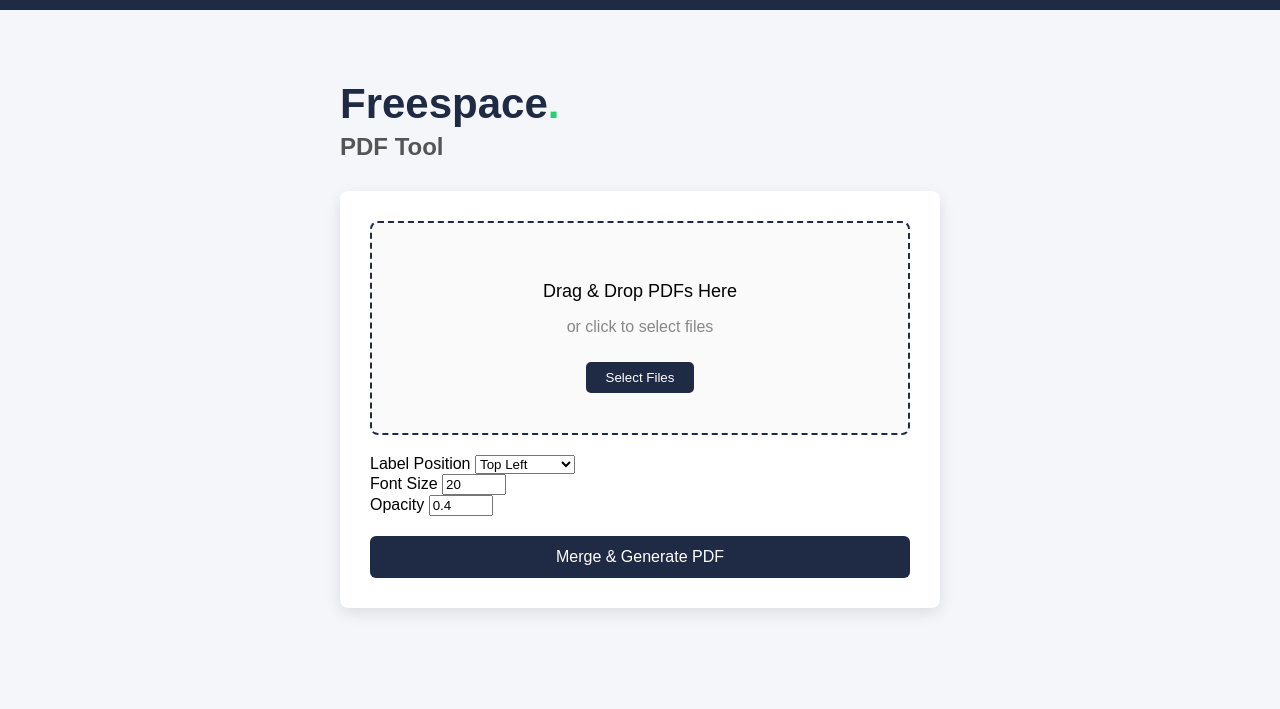
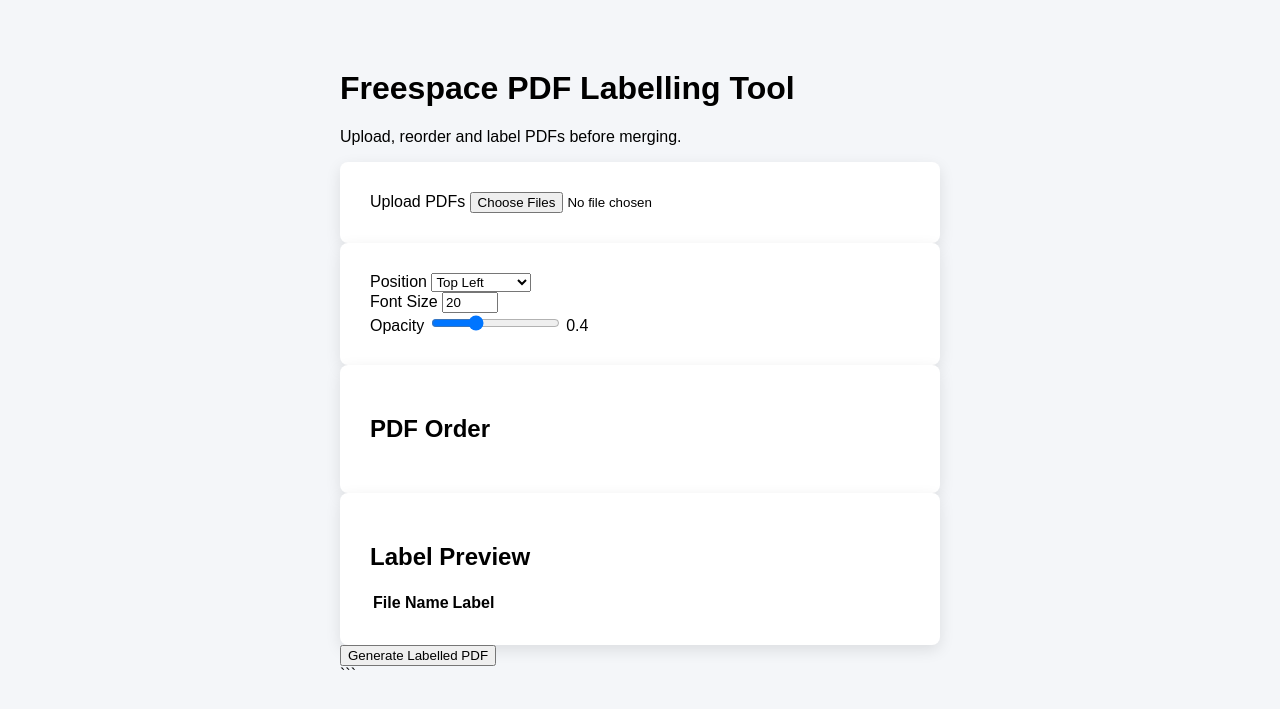
Before and after one commit to adilansariii/PDF-labelling-tool, a Flask app: page / in a window 1280 px wide. Shown: the top 709 px of the page. Run offline with Flask 3, Linux system fonts and the light colour scheme; lists and menus that the app fills with data are empty.

Commit message:
Refactor index.html for PDF Labelling Tool
Updated the HTML structure and improved the layout for the PDF Labelling Tool. Added new elements for file upload and label preview functionality.

````diff
--- a/templates/index.html
+++ b/templates/index.html
@@ -1,290 +1,331 @@
 <!DOCTYPE html>
-<html>
 
+<html lang="en">
 <head>
+    <meta charset="UTF-8">
+    <meta name="viewport" content="width=device-width, initial-scale=1.0">
+    <title>Freespace PDF Labelling Tool</title>
 
-    <title>Freespace PDF Processor</title>
 
-    <link rel="stylesheet"
-          href="{{ url_for('static', filename='style.css') }}">
+<link rel="stylesheet" href="{{ url_for('static', filename='style.css') }}">
+
+<script src="https://cdn.jsdelivr.net/npm/sortablejs@1.15.2/Sortable.min.js"></script>
+
 
 </head>
-
 <body>
-
-<div class="topbar"></div>
 
 <div class="container">
 
-    <h1 class="logo">
-        Freespace<span>.</span>
-    </h1>
 
-    <h2 class="subtitle">
-        PDF Tool
-    </h2>
+<div class="header">
+    <h1>Freespace PDF Labelling Tool</h1>
+    <p>Upload, reorder and label PDFs before merging.</p>
+</div>
+
+<form id="pdfForm" method="POST" enctype="multipart/form-data">
+
+    <div class="card">
+        <label class="label-title">Upload PDFs</label>
+
+        <input
+            type="file"
+            id="pdfInput"
+            name="pdfs"
+            multiple
+            accept=".pdf"
+            required
+        >
+    </div>
 
     <div class="card">
 
-        <!-- DROP AREA -->
-        <div id="drop-area">
+        <div class="settings-grid">
 
-            <p class="upload-text">
-                Drag & Drop PDFs Here
-            </p>
+            <div>
+                <label>Position</label>
 
-            <p class="small">
-                or click to select files
-            </p>
-
-            <input
-                type="file"
-                id="fileInput"
-                name="pdfs"
-                multiple
-                accept=".pdf"
-                hidden
-            >
-
-            <button
-                class="select-btn"
-                type="button"
-                onclick="document.getElementById('fileInput').click()"
-            >
-                Select Files
-            </button>
-
+                <select id="position" name="position">
+                    <option value="top-left">Top Left</option>
+                    <option value="top-right">Top Right</option>
+                    <option value="bottom-left">Bottom Left</option>
+                    <option value="bottom-right">Bottom Right</option>
+                    <option value="center">Center</option>
+                </select>
             </div>
 
-        <!-- FILE LIST -->
-        <ul id="fileList"></ul>
-
-        <!-- FORM -->
-        <form
-            id="uploadForm"
-            action="/"
-            method="POST"
-            enctype="multipart/form-data"
-        >
-
-            <!-- HIDDEN FILE INPUT -->
-            <input
-                type="file"
-                id="hiddenFiles"
-                name="pdfs"
-                multiple
-                hidden
-            >
-
-            <!-- POSITION -->
-            <div class="option-group">
-
-                <label>
-                    Label Position
-                </label>
-
-                <select name="position">
-
-                    <option value="top-left">
-                        Top Left
-                    </option>
-
-                    <option value="top-right">
-                        Top Right
-                    </option>
-
-                    <option value="bottom-left">
-                        Bottom Left
-                    </option>
-
-                    <option value="bottom-right">
-                        Bottom Right
-                    </option>
-
-                    <option value="center">
-                        Center
-                    </option>
-
-                </select>
-
-            </div>
-
-            <!-- FONT SIZE -->
-            <div class="option-group">
-
-                <label>
-                    Font Size
-                </label>
+            <div>
+                <label>Font Size</label>
 
                 <input
                     type="number"
+                    id="font_size"
                     name="font_size"
+                    min="8"
+                    max="60"
                     value="20"
-                    min="8"
-                    max="100"
                 >
-
             </div>
 
-            <!-- OPACITY -->
-            <div class="option-group">
-
-                <label>
-                    Opacity
-                </label>
+            <div>
+                <label>Opacity</label>
 
                 <input
-                    type="number"
+                    type="range"
+                    id="opacity"
                     name="opacity"
-                    value="0.4"
                     min="0.1"
                     max="1"
                     step="0.1"
+                    value="0.4"
                 >
 
+                <span id="opacityValue">0.4</span>
             </div>
-
-            <!-- SUBMIT -->
-            <button
-                type="submit"
-                class="merge-btn"
-            >
-                Merge & Generate PDF
-            </button>
-
-        </form>
-
-        <!-- LOADING -->
-        <div
-            id="loading"
-            class="loading hidden"
-        >
-            Processing PDFs...
-        </div>
-
-        <!-- ALERT -->
-        <div
-            id="alertBox"
-            class="alert hidden"
-        ></div>
 
         </div>
 
     </div>
 
+    <div class="card">
+
+        <h2>PDF Order</h2>
+
+        <ul id="fileList"></ul>
+
+    </div>
+
+    <div class="card">
+
+        <h2>Label Preview</h2>
+
+        <table id="previewTable">
+
+            <thead>
+                <tr>
+                    <th>File Name</th>
+                    <th>Label</th>
+                </tr>
+            </thead>
+
+            <tbody></tbody>
+
+        </table>
+
+    </div>
+
+    <input
+        type="hidden"
+        id="file_order"
+        name="file_order"
+    >
+
+    <button type="submit" class="generate-btn">
+        Generate Labelled PDF
+    </button>
+
+</form>
+```
+
+
+
+
 <script>
 
-let selectedFiles = []
+let uploadedFiles = [];
 
-const dropArea = document.getElementById("drop-area")
-const fileInput = document.getElementById("fileInput")
-const fileList = document.getElementById("fileList")
-const hiddenFiles = document.getElementById("hiddenFiles")
+const pdfInput = document.getElementById("pdfInput");
+const fileList = document.getElementById("fileList");
+const previewBody = document.querySelector("#previewTable tbody");
 
-// DRAG OVER
-dropArea.addEventListener("dragover", e => {
+const opacitySlider = document.getElementById("opacity");
+const opacityValue = document.getElementById("opacityValue");
 
-    e.preventDefault()
+opacitySlider.addEventListener("input", () => {
+    opacityValue.textContent = opacitySlider.value;
+});
 
-    dropArea.classList.add("highlight")
+function cleanLabel(filename) {
 
-})
+    let label = filename.replace(".pdf", "");
 
-// DRAG LEAVE
-dropArea.addEventListener("dragleave", () => {
+    label = label.replace(/[_-]/g, " ");
 
-    dropArea.classList.remove("highlight")
+    label = label.replace(/final|copy|v\d+/gi, "");
 
-})
+    label = label.replace(/\s+/g, " ").trim();
 
-// DROP
-dropArea.addEventListener("drop", e => {
-
-    e.preventDefault()
-
-    dropArea.classList.remove("highlight")
-
-    handleFiles(e.dataTransfer.files)
-
-})
-
-// FILE SELECT
-fileInput.addEventListener("change", e => {
-
-    handleFiles(e.target.files)
-
-})
-
-// HANDLE FILES
-function handleFiles(files){
-
-    for(let file of files){
-
-        if(file.type === "application/pdf"){
-
-            selectedFiles.push(file)
-
+    return label;
 }
 
+function rebuildPreview() {
+
+    previewBody.innerHTML = "";
+
+    document.querySelectorAll(".file-item")
+        .forEach(item => {
+
+            const filename = item.dataset.filename;
+
+            const labelInput =
+                item.querySelector(".label-input");
+
+            const row =
+                document.createElement("tr");
+
+            row.innerHTML = `
+                <td>${filename}</td>
+                <td>${labelInput.value}</td>
+            `;
+
+            previewBody.appendChild(row);
+        });
 }
 
-    renderList()
+function updateOrderField() {
 
+    const orderData = [];
+
+    document.querySelectorAll(".file-item")
+        .forEach(item => {
+
+            orderData.push({
+                index: parseInt(item.dataset.index),
+                label: item.querySelector(".label-input").value
+            });
+
+        });
+
+    document.getElementById("file_order").value =
+        JSON.stringify(orderData);
 }
 
-// RENDER LIST
-function renderList(){
 
-    fileList.innerHTML = ""
+pdfInput.addEventListener("change", () => {
 
-    selectedFiles.forEach((file,index)=>{
+    uploadedFiles = Array.from(pdfInput.files);
 
-        let li = document.createElement("li")
+    fileList.innerHTML = "";
 
-        li.innerHTML =
-            file.name +
-            ' <button type="button" onclick="removeFile('+index+')">Remove</button>'
+    previewBody.innerHTML = "";
 
-        fileList.appendChild(li)
+    uploadedFiles.forEach((file, index) => {
 
-    })
+        const li = document.createElement("li");
 
+        li.className = "file-item";
+
+        li.dataset.filename = file.name;
+
+        li.dataset.index = index;
+
+        li.innerHTML = `
+            <span class="drag-handle">☰</span>
+
+            <span class="file-name">
+                ${file.name}
+            </span>
+
+            <input
+                class="label-input"
+                type="text"
+                name="labels"
+                value="${cleanLabel(file.name)}"
+            >
+        `;
+
+        fileList.appendChild(li);
+
+        li.querySelector(".label-input")
+            .addEventListener(
+                "input",
+                rebuildPreview
+            );
+    });
+
+    rebuildPreview();
+
+    updateOrderField();
+});
+
+new Sortable(fileList, {
+
+    animation: 150,
+
+    ghostClass: "sortable-ghost",
+
+    chosenClass: "sortable-chosen",
+
+    dragClass: "sortable-drag",
+
+    onEnd: () => {
+
+        rebuildPreview();
+
+        updateOrderField();
+    }
+});
+
+document.getElementById("pdfForm")
+.addEventListener("submit", () => {
+
+    updateOrderField();
+});
+
+const savedPosition =
+    localStorage.getItem("position");
+
+const savedFontSize =
+    localStorage.getItem("font_size");
+
+const savedOpacity =
+    localStorage.getItem("opacity");
+
+if(savedPosition){
+    document.getElementById("position").value =
+        savedPosition;
 }
 
-// REMOVE FILE
-function removeFile(index){
-
-    selectedFiles.splice(index,1)
-
-    renderList()
-
+if(savedFontSize){
+    document.getElementById("font_size").value =
+        savedFontSize;
 }
 
-// FORM SUBMIT
-document.getElementById("uploadForm")
-.addEventListener("submit", function(e){
+if(savedOpacity){
 
-    if(selectedFiles.length == 0){
+    document.getElementById("opacity").value =
+        savedOpacity;
 
-        e.preventDefault()
-
-        alert("Please upload at least one PDF")
-
-        return
-
+    opacityValue.textContent =
+        savedOpacity;
 }
 
-    const dt = new DataTransfer()
+document.getElementById("position")
+.addEventListener("change", e => {
 
-    selectedFiles.forEach(file => dt.items.add(file))
+    localStorage.setItem(
+        "position",
+        e.target.value
+    );
+});
 
-    hiddenFiles.files = dt.files
+document.getElementById("font_size")
+.addEventListener("change", e => {
 
-    document
-    .getElementById("loading")
-    .classList.remove("hidden")
+    localStorage.setItem(
+        "font_size",
+        e.target.value
+    );
+});
 
-})
+document.getElementById("opacity")
+.addEventListener("change", e => {
+
+    localStorage.setItem(
+        "opacity",
+        e.target.value
+    );
+});
 
 </script>
 
````
Lines whose indentation alone changed are shown as unchanged.
